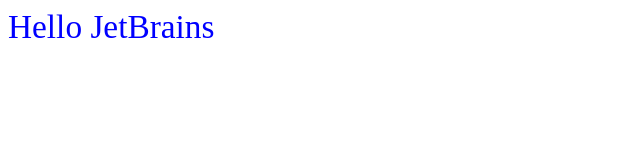
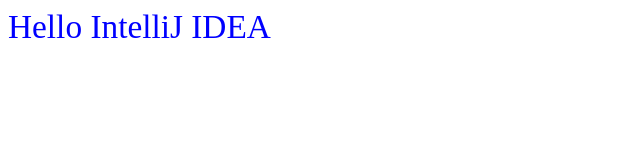
Before and after one commit to km1068km/myweb, a plain HTML site: page index.html in a window 1280 px wide. Shown: the whole page, without its empty margins (0-640 px from the left). Drawn offline with Linux system fonts and the light colour scheme.

Commit message:
initial commit

```diff
--- a/index.html
+++ b/index.html
@@ -11,6 +11,6 @@
     </style>
 </head>
 <body>
-<div class="classname">Hello JetBrains</div>
+<div class="classname">Hello IntelliJ IDEA</div>
 </body>
 </html>
```
